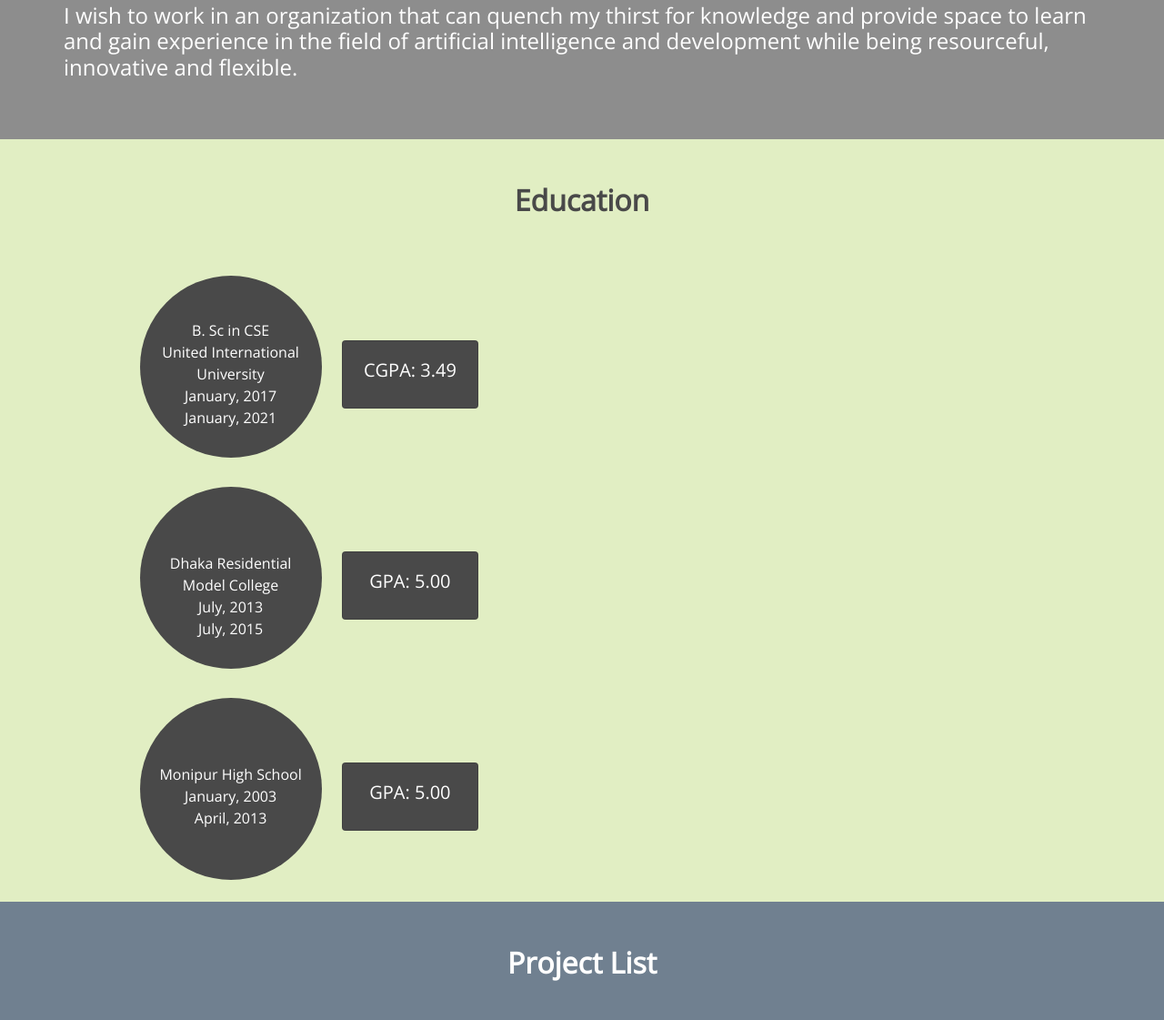
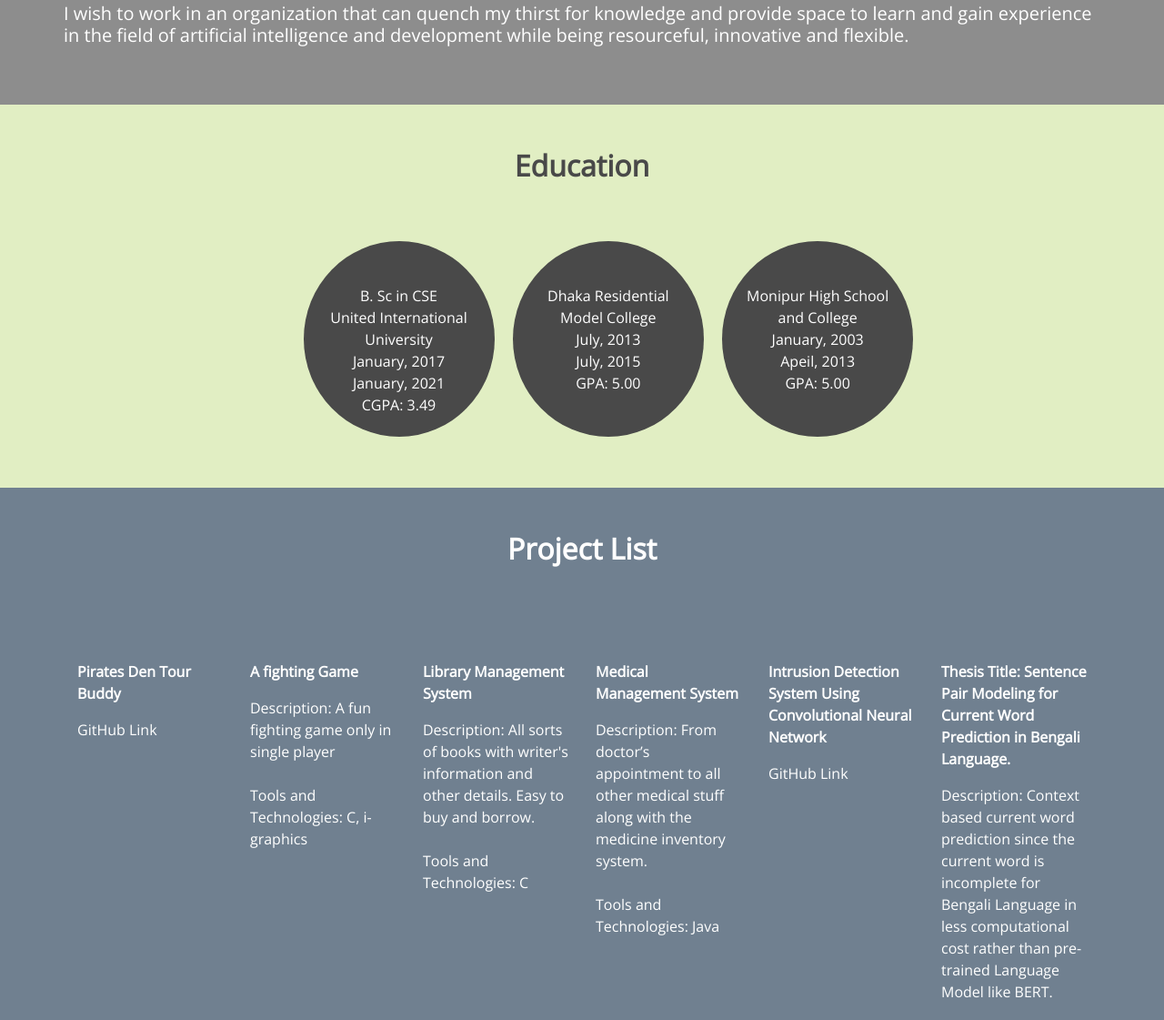
Before and after one commit to mahbubhimel/mahbubhimel.github.io, a plain HTML site: page index.html in a window 1280 px wide. Shown: the part 1359-2480 px from the top of the page at 91% size. Drawn offline with nearby package versions, Linux system fonts and the light colour scheme.

Commit message:
final portfolio
A simple portfolio made by me with the help of bootstrap

```diff
--- a/css/styles.css
+++ b/css/styles.css
@@ -32,8 +32,8 @@ body{
 
 .circle{
     background-color: #494949;
-    width: 200px;
-    height: 200px;
+    width: 210px;
+    height: 215px;
     border-radius: 50%;
 }
 
--- a/index.html
+++ b/index.html
@@ -78,12 +78,14 @@
         <div class="col-md-9 py-5 text-white">
           <h2>Mahbub-E-Sobhani Himel</h2>
           <h4>Student & Engineer</h4>
-          <h5>I am a computer science & engineering student from United International University. Throughout my four
+          <h5 class="text-justify">I am a computer science & engineering student from United International University.
+            Throughout my four
             years' journey I have learnt a lot of things, but I am very much enthusiastic about machine learning and
             artificial neural networks. I am also interested in the industry of software development and web development
-            and trying to enhance my skills so that I can fit myself in the job sector. Currently, I am thinking of
+            and trying to enhance my skills so that I can be well suited for the job sector. Currently, I am planning of
             doing multiple research projects in the area of Natural Language Processing. I do like to solve programming
-            problems. I am imaginative, inventive, and also skilled in my favourite areas. I like to play sports
+            problems. I am imaginative, inventive and skilled as well in my favourite areas. I like to participate in
+            sports
             whenever I have the opportunity, but I love to spend my free time hiking through the mountains and walking
             around the sea.</h5>
         </div>
@@ -104,10 +106,10 @@
         </div>
       </div>
       <div class="row text-white py-2">
-        <h4>I wish to work in an organization that can quench my thirst for knowledge
+        <h5>I wish to work in an organization that can quench my thirst for knowledge
           and provide space to learn and gain experience in the field of artificial
           intelligence and development while being resourceful, innovative and
-          flexible.</h4>
+          flexible.</h5>
       </div>
     </div>
   </div>
@@ -122,65 +124,40 @@
         </div>
       </div>
       <div class="row py-2 mx-2 align-items-center justify-content-center">
-        <div class="col-md-2 pb-3 mx-4">
+        <div class="col-md-2 pb-5 mx-4">
           <div class="circle text-center text-white">
             <p class="py-5">
               B. Sc in CSE <br>
               United International University <br>
               January, 2017 <br>
-              January, 2021
+              January, 2021 <br>
+              CGPA: 3.49
             </p>
           </div>
         </div>
 
-        <div class="col-md-9">
-          <div class="card ml-3 card-bg">
-            <div class="card-body text-white text-center">
-              <h5>CGPA: 3.49</h5>
-            </div>
-          </div>
-        </div>
-      </div>
 
-      <div class="row py-2 mx-2 align-items-center justify-content-center">
-        <div class="col-md-2 pb-3 mx-4">
+        <div class="col-md-2 pb-5 mx-4">
           <div class="circle text-center text-white">
             <p class="py-5">
-              <br>
               Dhaka Residential <br>
               Model College <br>
               July, 2013 <br>
-              July, 2015
+              July, 2015 <br>
+              GPA: 5.00
             </p>
           </div>
         </div>
 
-        <div class="col-md-9">
-          <div class="card ml-3 card-bg">
-            <div class="card-body text-white text-center">
-              <h5>GPA: 5.00</h5>
-            </div>
-          </div>
-        </div>
-      </div>
-
-      <div class="row py-2 mx-2 align-items-center justify-content-center">
-        <div class="col-md-2 pb-3 mx-4">
+        <div class="col-md-2 pb-5 mx-4">
           <div class="circle text-center text-white">
             <p class="py-5">
-              <br>
               Monipur High School <br>
+              and College <br>
               January, 2003 <br>
-              April, 2013
+              Apeil, 2013 <br>
+              GPA: 5.00
             </p>
-          </div>
-        </div>
-
-        <div class="col-md-9">
-          <div class="card ml-3 card-bg">
-            <div class="card-body text-white text-center">
-              <h5>GPA: 5.00</h5>
-            </div>
           </div>
         </div>
       </div>
@@ -198,12 +175,12 @@
       </div>
       <div class="row py-5">
         <div class="col md-3">
-          <p class="text-white">Pirates Den Tour Buddy</p>
+          <p class="text-white font-weight-bolder">Pirates Den Tour Buddy</p>
           <a class="text-white" href="https://github.com/mahbubhimel/Pirates-Den-Tour-Buddy" target="_blank">GitHub
             Link</a>
         </div>
         <div class="col md-3">
-          <p class="text-white">A fighting Game</p>
+          <p class="text-white font-weight-bolder">A fighting Game</p>
           <p class="text-white">Description: A fun fighting game only in single player <br> <br>
             Tools and Technologies: C, i-graphics</p>
 
@@ -211,7 +188,7 @@
         </div>
 
         <div class="col md-3">
-          <p class="text-white">Library Management System</p>
+          <p class="text-white font-weight-bolder">Library Management System</p>
           <p class="text-white">Description: All sorts of books with writer's information and other details. Easy to buy
             and borrow. <br>
             <br>
@@ -221,7 +198,7 @@
         </div>
 
         <div class="col md-3">
-          <p class="text-white">Medical Management System</p>
+          <p class="text-white font-weight-bolder">Medical Management System</p>
           <p class="text-white">
             Description: From doctor’s appointment to all other medical stuff along with the medicine inventory system.
             <br> <br>
@@ -230,14 +207,14 @@
         </div>
 
         <div class="col md-3">
-          <p class="text-white">Intrusion Detection System Using Convolutional Neural Network</p>
+          <p class="text-white font-weight-bolder">Intrusion Detection System Using Convolutional Neural Network</p>
           <a class="text-white"
             href="https://github.com/mahbubhimel/Intrusion-Detection-System-Using-Convolutional-Neural-Network"
             target="_blank">GitHub Link</a>
         </div>
 
         <div class="col md-3">
-          <p class="text-white">Thesis Title: Sentence Pair Modeling for Current Word Prediction in Bengali Language.
+          <p class="text-white font-weight-bolder">Thesis Title: Sentence Pair Modeling for Current Word Prediction in Bengali Language.
           </p>
           <p class="text-white">
             Description: Context based current word prediction since the current
```
